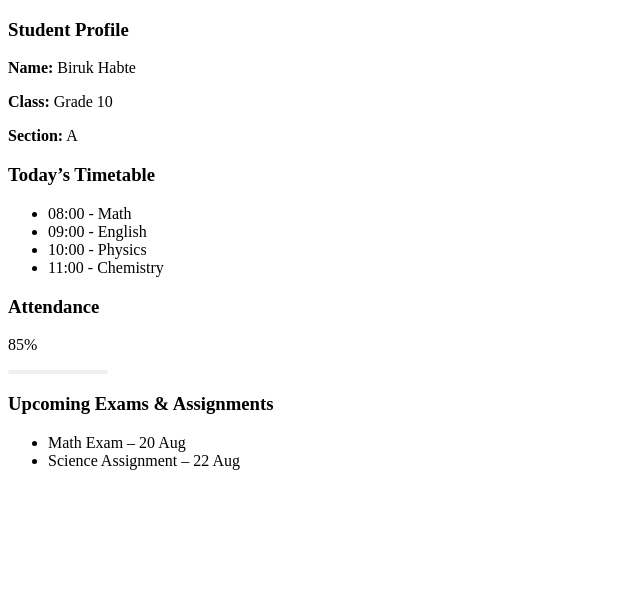
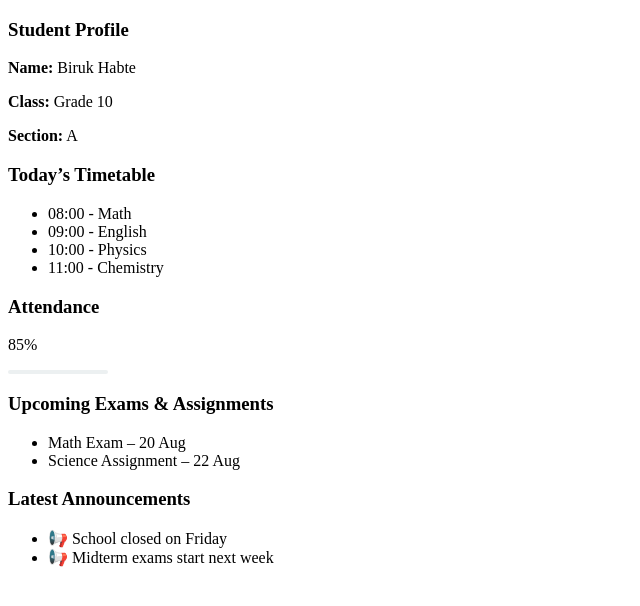
Before and after one commit to birukhabte/school-management-system, a React (Vite) app: page /student/dashboard in a window 1280 px wide. Shown: the top 606 px of the page, without its empty margins (0-640 px from the left). Built offline with nearby package versions, Linux system fonts and the light colour scheme.

Commit message:
Announcements added

```diff
--- a/src/pages/Students/StudentDashboard.jsx
+++ b/src/pages/Students/StudentDashboard.jsx
@@ -39,6 +39,14 @@ const StudentDashboard = () => {
                     <li>Science Assignment – 22 Aug</li>
                 </ul>
             </div>
+            {/* Announcements */}
+            <div className="card announcement-card">
+                <h3>Latest Announcements</h3>
+                <ul>
+                    <li>📢 School closed on Friday</li>
+                    <li>📢 Midterm exams start next week</li>
+                </ul>
+            </div>
         </div>
 
     );
```
